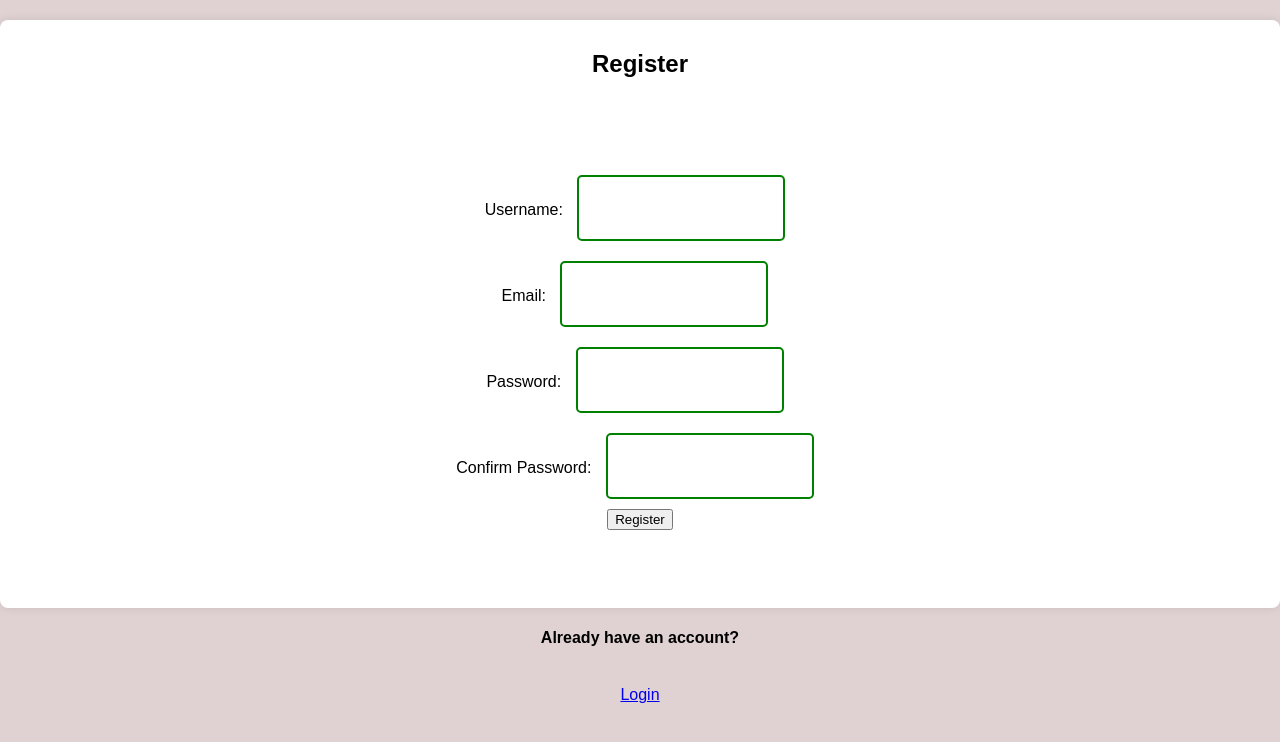
After one commit to dominic-source/ProvisionsPall, a Python web app: template provisionspall_web/templates/register.html in a window 1280 px wide. The commit adds this page. Shown: the top 742 px of the page. Run offline with Jinja, Linux system fonts and the light colour scheme; the template is opened without the code that fills it, so the values that code supplies are empty.

Commit message:
login and register pages

```diff
--- a/provisionspall_web/static/scripts/login.js
+++ b/provisionspall_web/static/scripts/login.js
@@ -21,9 +21,7 @@ function login(event) {
         if (!((keyCode >= 65 && keyCode <= 90) || (keyCode >= 97 && keyCode <= 122))) {
             event.preventDefault();
         }
-    });
 
-    document.getElementById('username').addEventListener('keypress', function (event) {
         var keyCode = event.keyCode;
         // Allow only letters (A-Z and a-z) and numbers (0-9)
         if (!((keyCode >= 65 && keyCode <= 90) || (keyCode >= 97 && keyCode <= 122) || (keyCode >= 48 && keyCode <= 57))) {
@@ -55,7 +53,7 @@ function login(event) {
 
     // this function handles login
     function login(event) {
-        event.preventDefault();
+        // event.preventDefault();
 
         var username = document.getElementById('username').value;
         var password = document.getElementById('password').value;
--- /dev/null
+++ b/provisionspall_web/static/scripts/register.js
@@ -0,0 +1,30 @@
+function validateForm(event) {
+    event.preventDefault();
+
+    var username = document.getElementById('username').value;
+    var email = document.getElementById('email').value;
+    var password = document.getElementById('password').value;
+    var confirmPassword = document.getElementById('confirmPassword').value;
+
+    var errorElement = document.getElementById('error');
+
+    // validation to ensure passwords match
+    if (password !== confirmPassword) {
+        errorElement.textContent = 'Passwords do not match';
+        return;
+    }
+
+    else {
+        errorElement.textContent = '';
+
+
+    // If the validation passes, form can be submitted to the server
+    // this logs the values to the console (not the server yet)
+    console.log('Username:', username);
+    console.log('Email:', email);
+    console.log('Password:', password);
+
+    console.log('Form submitted successfully!');
+    }
+    // document.getElementById('registrationForm').submit(); can be used to submit form to server using AJAX
+}
--- a/provisionspall_web/static/styles/login.css
+++ b/provisionspall_web/static/styles/login.css
@@ -1,3 +1,25 @@
+.container{
+    display: flex;
+    align-items: center;
+    justify-content: center;
+    width: 300px;
+    height: 300px;
+    flex-direction: column;
+}
+
+#password, #username, #email, #confirmPassword{
+    border: 2px green solid;
+    height: 60px;
+    width: 200px;
+    font-size: 20px;
+    border-radius: 5px;
+    margin: 10px;
+}
+
+.container input:focus{
+    outline-color: green;
+}
+
 body {
             font-family: Arial, sans-serif;
             background-color: #f4f4f4;
@@ -33,5 +55,14 @@ body {
             padding: 10px 15px;
             border: none;
             border-radius: 4px;
+            width: 70px;
+            height:40px;
             cursor: pointer;
         }
+
+        .button:hover{
+            opacity: 0.8;
+            width: 80px;
+            height: 50px;
+            font-size: medium;
+        }
--- /dev/null
+++ b/provisionspall_web/static/styles/register.css
@@ -0,0 +1,53 @@
+body {
+    font-family: Arial, sans-serif;
+    background-color: #e0d2d2;
+    text-align: center;
+    margin: 0;
+    padding: 0;
+}
+
+.container{
+    width: 100%;
+    height: 500px;
+}
+
+.register-container {
+    padding: 10px;
+    background-color: #ffffff;
+    border-radius: 8px;
+    box-shadow: 0 0 10px rgba(0, 0, 0, 0.1);
+    margin-top: 20px;
+}
+
+/* .label {
+    display: inline-block;
+    text-align: left;
+    margin: 10px 0 5px;
+    width:150px;
+}
+
+.input[type=text] {
+    width: 150px;
+    padding: 8px;
+    margin-bottom: 10px;
+    box-sizing: border-box;
+    display: inline-block;
+} */
+
+/* .button {
+    background-color: #4caf50;
+    color: #ffffff;
+    padding: 10px 15px;
+    border: none;
+    border-radius: 4px;
+    cursor: pointer;
+}
+
+.button:hover:hover {
+    background-color: #45a049;
+}
+*/
+
+.error {
+    color: red;
+}
--- /dev/null
+++ b/provisionspall_web/templates/register.html
@@ -0,0 +1,47 @@
+<!DOCTYPE html>
+<html lang="en">
+<head>
+    <meta charset="UTF-8">
+    <meta name="viewport" content="width=device-width, initial-scale=1.0">
+    <title>Register Page</title>
+    <script src="register.js"></script>
+    <link rel="stylesheet" type="text/css" href="../static/styles/login.css">
+    <link rel="stylesheet" type="text/css" href="../static/styles/register.css">
+</head>
+<body>
+
+    <div class="register-container">
+        <h2>Register</h2>
+        <form id="registrationForm" action="/register" method="post" onsubmit="validationForm(event)" class="container">
+            <div>
+                <label for="username">Username:</label>
+            <input type="text" id="username" name="username" pattern="[A-Za-z]+" title="Please enter only letters" required>
+                </div>
+
+                <div>
+            <label for="email">Email:</label>
+            <input type="email" id="email" name="email" required>
+                </div>
+
+                <div>
+            <label for="password">Password:</label>
+            <input type="password" id="password" name="password" pattern="[A-Za-z0-9]+" title="Please enter only letters and numbers" required>
+                    </div>
+
+                <div>
+            <label for="confirmPassword">Confirm Password:</label>
+            <input type="password" id="confirmPassword" name="confirmPassword" pattern="[A-Za-z0-9]+" title="Please enter only letters and numbers" required>
+                    </div>
+
+
+            <div class="error" id="passwordError"></div>
+
+            <button type="submit">Register</button>
+        </form>
+    </div>
+
+    <h4>Already have an account?</h4> </br>
+    <a href="/login.html">Login</a>
+
+</body>
+</html>
```
Also changed, not shown: provisionspall_web/static/styles/marketplace.css (added, +25 -0 lines), provisionspall_web/templates/login.html (+9 -8 lines), provisionspall_web/templates/marketplace.html (added, +37 -0 lines).
